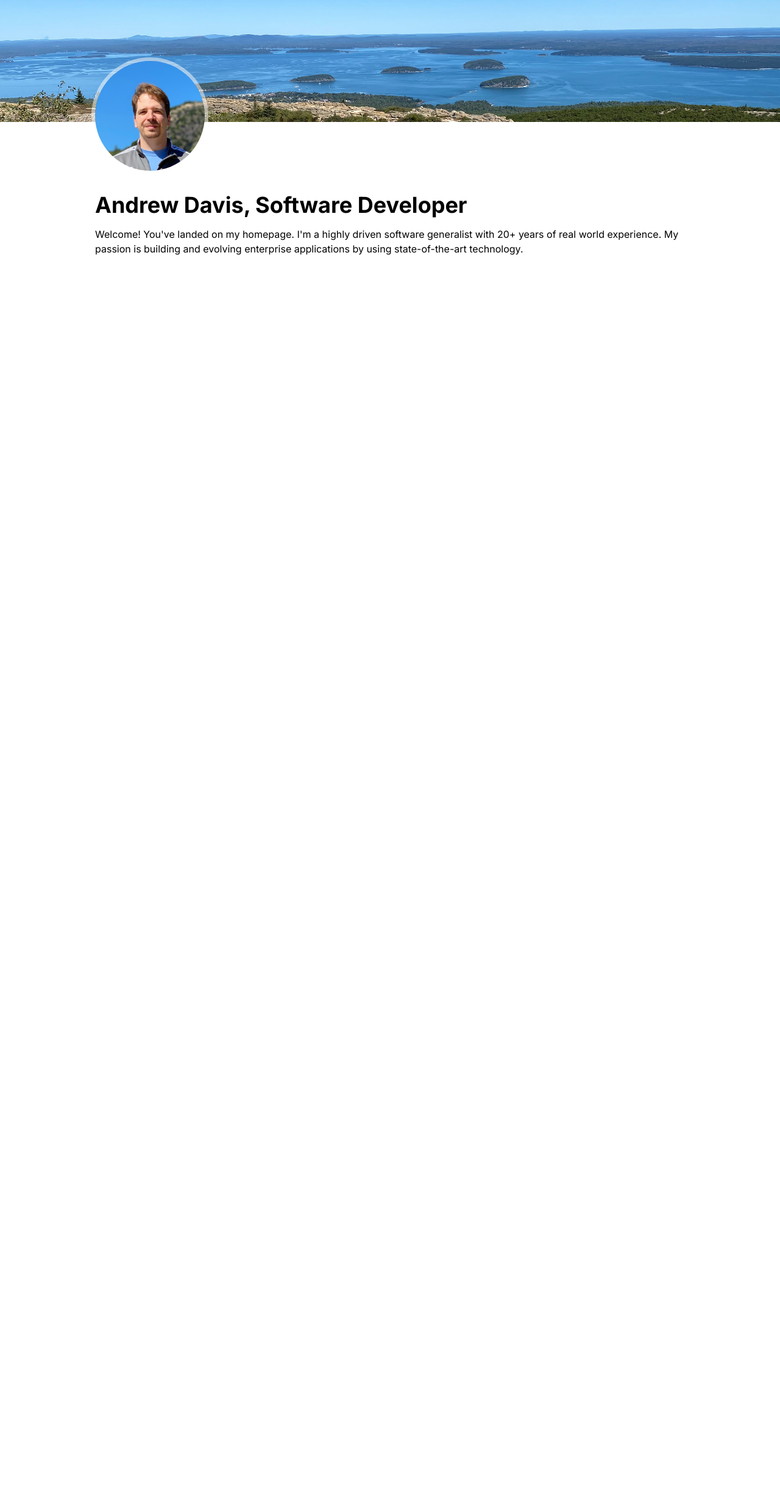
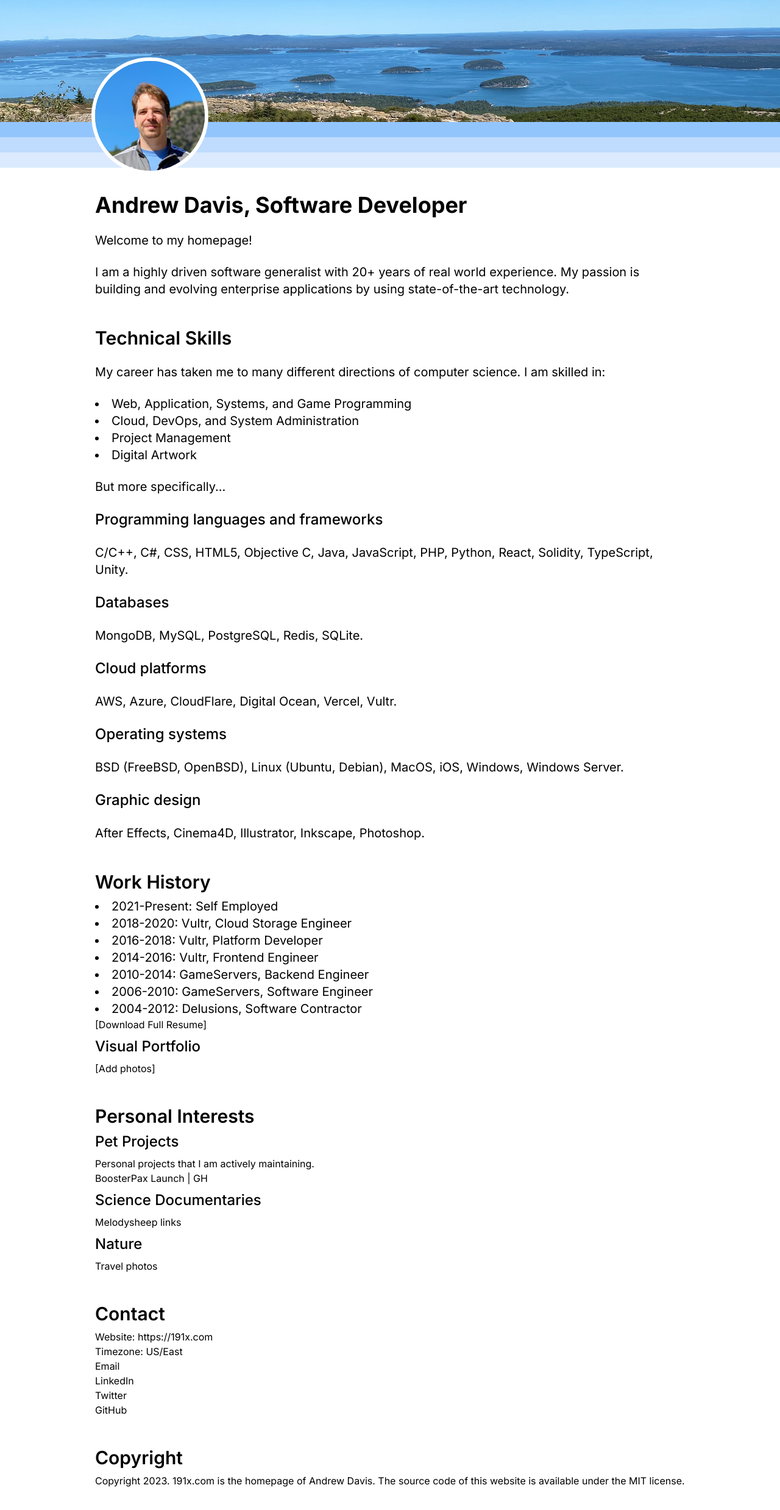
Before and after one commit to andy191x/191x-web, a Next.js app: page / in a window 1280 px wide. Shown: the top 2476 px of the page at 61% size. Before the commit the page ends 800 px from the top, so only its background shows below. Built offline with nearby package versions, Linux system fonts and the light colour scheme.

Commit message:
Adding content placeholders.

```diff
--- a/app/globals.css
+++ b/app/globals.css
@@ -14,15 +14,15 @@ body {
 
 @layer base {
     h1 {
-        @apply text-4xl font-bold mb-4;
+        @apply text-4xl font-bold my-4;
     }
 
     h2 {
-        @apply text-3xl font-medium mb-2;
+        @apply text-3xl font-semibold my-2;
     }
 
     h3 {
-        @apply text-2xl font-medium mb-2;
+        @apply text-2xl font-medium my-2;
     }
 
     h4 {
@@ -34,10 +34,10 @@ body {
     }
 
     p {
-        @apply mb-6;
+        @apply text-xl my-6;
     }
 
     ul {
-        @apply list-disc list-inside;
+        @apply text-xl list-disc list-inside;
     }
 }
--- a/app/page.tsx
+++ b/app/page.tsx
@@ -10,7 +10,7 @@ import andyImage from "@/public/images/andy.jpg";
 
 function HeaderBlock() {
     return (
-        <div className={"h-[300px] overflow-hidden mb-4"}>
+        <div className={"h-[300px] overflow-hidden mb-4 relative"}>
             <div className={"h-[200px] bg-gradient-to-b from-[#7db5f0] to-[#bbe0fa] relative"}>
                 <Image
                     src={headerImage}
@@ -27,7 +27,7 @@ function HeaderBlock() {
                         src={andyImage}
                         alt={"Andrew Davis"}
                         className={
-                            "absolute left-[16px] top-[100px] w-[180px] h-[180px] z-[1] rounded-full ring-[6px] ring-white ring-opacity-50"
+                            "absolute left-[16px] top-[100px] w-[180px] h-[180px] z-[1] rounded-full ring-[6px] ring-white ring-opacity-100"
                         }
                         onDragStart={(e) => {
                             e.preventDefault();
@@ -36,19 +36,116 @@ function HeaderBlock() {
                     {/* image block content goes here! */}
                 </div>
             </div>
+            <div className={"absolute left-[0px] top-[200px] w-[100%] h-[25px] z-[0] bg-blue-300"}></div>
+            <div className={"absolute left-[0px] top-[225px] w-[100%] h-[25px] z-[0] bg-blue-200"}></div>
+            <div className={"absolute left-[0px] top-[250px] w-[100%] h-[25px] z-[0] bg-blue-100"}></div>
         </div>
     );
 }
 
 function InfoBlock() {
     return (
-        <div className={"max-w-[1000px] mx-auto px-4"}>
+        <div className={"max-w-[1000px] mx-auto px-4 mb-12"}>
             <h1>Andrew Davis, Software Developer</h1>
+            <p>Welcome to my homepage!</p>
             <p>
-                Welcome! You&apos;ve landed on my homepage. I&apos;m a highly driven software generalist with 20+ years
-                of real world experience. My passion is building and evolving enterprise applications by using
-                state-of-the-art technology.
+                I am a highly driven software generalist with 20+ years of real world experience. My passion is building
+                and evolving enterprise applications by using state-of-the-art technology.
             </p>
+        </div>
+    );
+}
+
+function TechnicalSkillsBlock() {
+    return (
+        <div className={"max-w-[1000px] mx-auto px-4 mb-12"}>
+            <h2>Technical Skills</h2>
+            <p>My career has taken me to many different directions of computer science. I am skilled in:</p>
+            <ul>
+                <li>Web, Application, Systems, and Game Programming</li>
+                <li>Cloud, DevOps, and System Administration</li>
+                <li>Project Management</li>
+                <li>Digital Artwork</li>
+            </ul>
+            <p>But more specifically...</p>
+            <h3>Programming languages and frameworks</h3>
+            <p>
+                C/C++, C#, CSS, HTML5, Objective C, Java, JavaScript, PHP, Python, React, Solidity, TypeScript, Unity.
+            </p>
+            <h3>Databases</h3>
+            <p>MongoDB, MySQL, PostgreSQL, Redis, SQLite.</p>
+            <h3>Cloud platforms</h3>
+            <p>AWS, Azure, CloudFlare, Digital Ocean, Vercel, Vultr.</p>
+            <h3>Operating systems</h3>
+            <p>BSD (FreeBSD, OpenBSD), Linux (Ubuntu, Debian), MacOS, iOS, Windows, Windows Server.</p>
+            <h3>Graphic design</h3>
+            <p>After Effects, Cinema4D, Illustrator, Inkscape, Photoshop.</p>
+        </div>
+    );
+}
+
+function WorkHistoryBlock() {
+    return (
+        <div className={"max-w-[1000px] mx-auto px-4 mb-12"}>
+            <h2>Work History</h2>
+            <ul>
+                <li>2021-Present: Self Employed</li>
+                <li>2018-2020: Vultr, Cloud Storage Engineer</li>
+                <li>2016-2018: Vultr, Platform Developer</li>
+                <li>2014-2016: Vultr, Frontend Engineer</li>
+                <li>2010-2014: GameServers, Backend Engineer</li>
+                <li>2006-2010: GameServers, Software Engineer</li>
+                <li>2004-2012: Delusions, Software Contractor</li>
+            </ul>
+            [Download Full Resume]
+            <h3>Visual Portfolio</h3>
+            [Add photos]
+        </div>
+    );
+}
+
+function InterestsBlock() {
+    return (
+        <div className={"max-w-[1000px] mx-auto px-4 mb-12"}>
+            <h2>Personal Interests</h2>
+            <h3>Pet Projects</h3>
+            Personal projects that I am actively maintaining.
+            <br />
+            BoosterPax Launch | GH
+            <h3>Science Documentaries</h3>
+            Melodysheep links
+            <h3>Nature</h3>
+            Travel photos
+        </div>
+    );
+}
+
+function ContactBlock() {
+    return (
+        <div className={"max-w-[1000px] mx-auto px-4 mb-12"}>
+            <h2>Contact</h2>
+            Website: https://191x.com
+            <br />
+            Timezone: US/East
+            <br />
+            Email
+            <br />
+            LinkedIn
+            <br />
+            Twitter
+            <br />
+            GitHub
+            <br />
+        </div>
+    );
+}
+
+function CopyrightBlock() {
+    return (
+        <div className={"max-w-[1000px] mx-auto px-4 mb-12"}>
+            <h2>Copyright</h2>
+            Copyright 2023. 191x.com is the homepage of Andrew Davis. The source code of this website is available under
+            the MIT license.
         </div>
     );
 }
@@ -62,6 +159,11 @@ export default function Page() {
         <main>
             <HeaderBlock />
             <InfoBlock />
+            <TechnicalSkillsBlock />
+            <WorkHistoryBlock />
+            <InterestsBlock />
+            <ContactBlock />
+            <CopyrightBlock />
         </main>
     );
 }
```
